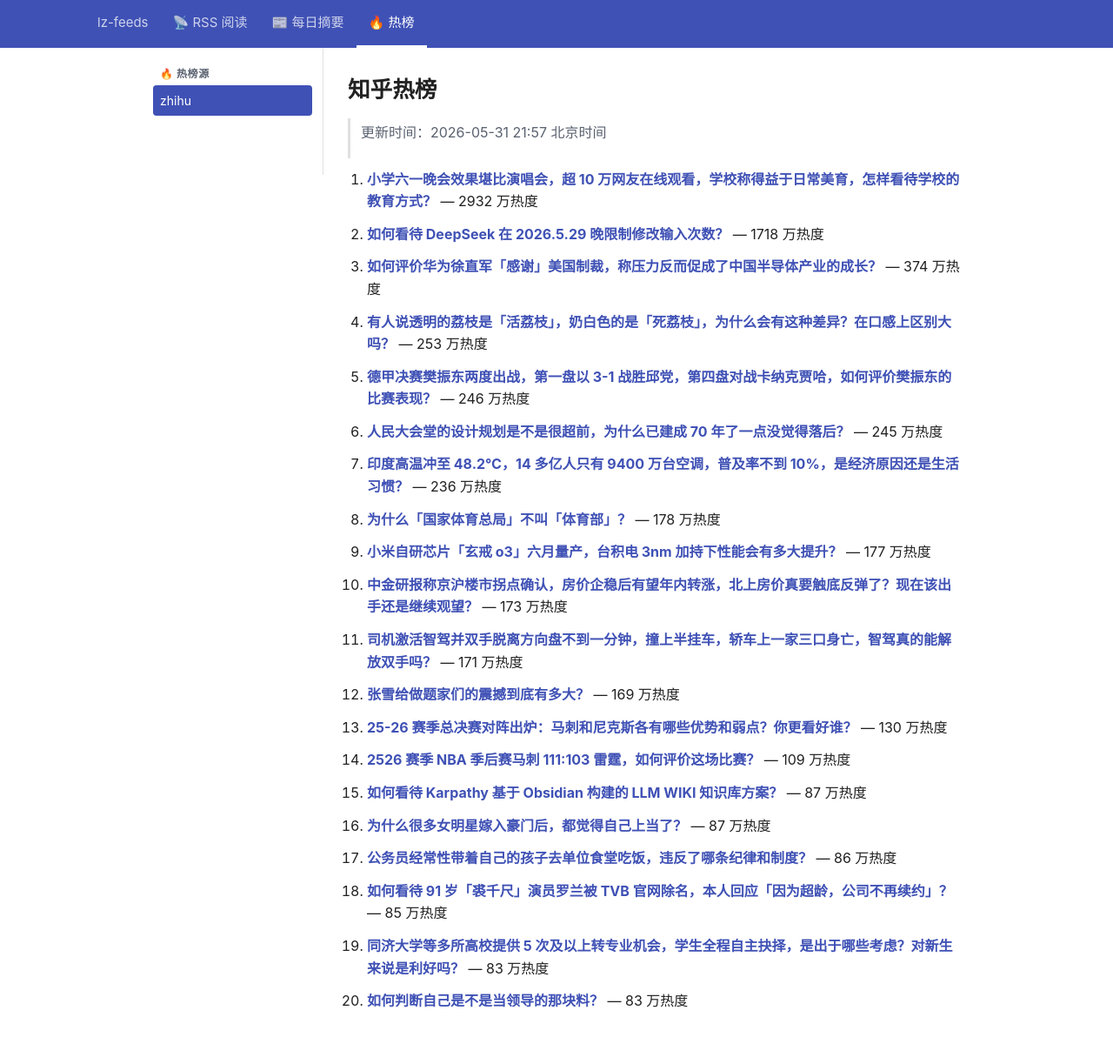
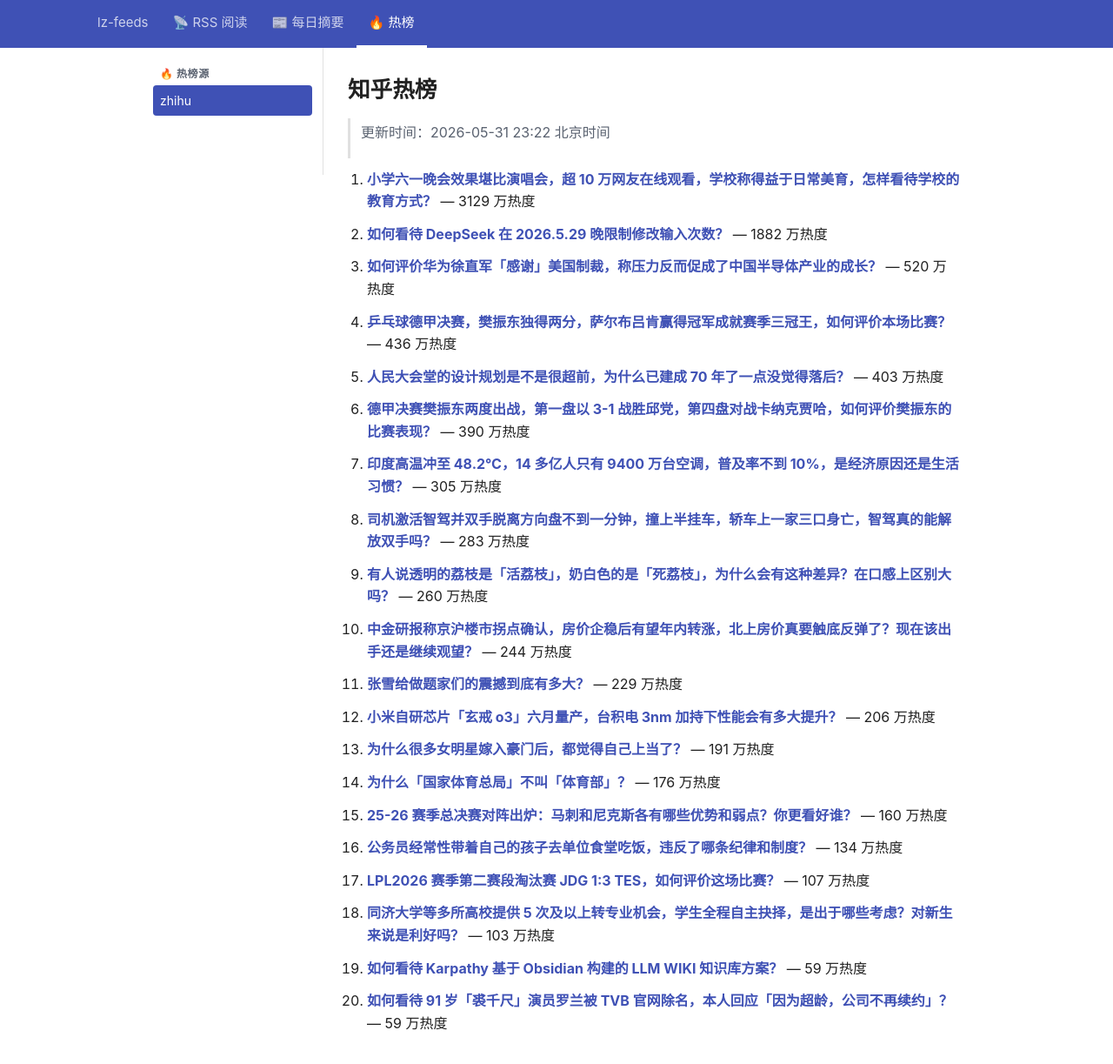
Before and after one commit to lizhang0101/lz-feeds, a Jekyll site: the page built from _hotlist/zhihu.md, in a window 1280 px wide and 1253 px high. Shown: the top 1223 px of the window at 87% size. Built offline with Jekyll 4.4.1, drawn with Linux system fonts in a browser that asks for light colours.

Commit message:
hotlist: 2026-05-31T15:22Z

```diff
--- a/_hotlist/zhihu.md
+++ b/_hotlist/zhihu.md
@@ -1,48 +1,48 @@
 ---
-updated: 2026-05-31 21:57 北京时间
+updated: 2026-05-31 23:22 北京时间
 count: 20
 ---
 
 # 知乎热榜
 
-> 更新时间：2026-05-31 21:57 北京时间
+> 更新时间：2026-05-31 23:22 北京时间
 
-1. **[小学六一晚会效果堪比演唱会，超 10 万网友在线观看，学校称得益于日常美育，怎样看待学校的教育方式？](https://www.zhihu.com/question/2043990135130125315)** — 2932 万热度
+1. **[小学六一晚会效果堪比演唱会，超 10 万网友在线观看，学校称得益于日常美育，怎样看待学校的教育方式？](https://www.zhihu.com/question/2043990135130125315)** — 3129 万热度
 
-2. **[如何看待 DeepSeek 在 2026.5.29 晚限制修改输入次数？](https://www.zhihu.com/question/2043802300246915002)** — 1718 万热度
+2. **[如何看待 DeepSeek 在 2026.5.29 晚限制修改输入次数？](https://www.zhihu.com/question/2043802300246915002)** — 1882 万热度
 
-3. **[如何评价华为徐直军「感谢」美国制裁，称压力反而促成了中国半导体产业的成长？](https://www.zhihu.com/question/2044415469747007658)** — 374 万热度
+3. **[如何评价华为徐直军「感谢」美国制裁，称压力反而促成了中国半导体产业的成长？](https://www.zhihu.com/question/2044415469747007658)** — 520 万热度
 
-4. **[有人说透明的荔枝是「活荔枝」，奶白色的是「死荔枝」，为什么会有这种差异？在口感上区别大吗？](https://www.zhihu.com/question/2043362809816117631)** — 253 万热度
+4. **[乒乓球德甲决赛，樊振东独得两分，萨尔布吕肯赢得冠军成就赛季三冠王，如何评价本场比赛？](https://www.zhihu.com/question/2044507566647006793)** — 436 万热度
 
-5. **[德甲决赛樊振东两度出战，第一盘以 3-1 战胜邱党，第四盘对战卡纳克贾哈，如何评价樊振东的比赛表现？](https://www.zhihu.com/question/2044505844486599158)** — 246 万热度
+5. **[人民大会堂的设计规划是不是很超前，为什么已建成 70 年了一点没觉得落后？](https://www.zhihu.com/question/2040725492324689810)** — 403 万热度
 
-6. **[人民大会堂的设计规划是不是很超前，为什么已建成 70 年了一点没觉得落后？](https://www.zhihu.com/question/2040725492324689810)** — 245 万热度
+6. **[德甲决赛樊振东两度出战，第一盘以 3-1 战胜邱党，第四盘对战卡纳克贾哈，如何评价樊振东的比赛表现？](https://www.zhihu.com/question/2044505844486599158)** — 390 万热度
 
-7. **[印度高温冲至 48.2℃，14 多亿人只有 9400 万台空调，普及率不到 10%，是经济原因还是生活习惯？](https://www.zhihu.com/question/2044427993054017025)** — 236 万热度
+7. **[印度高温冲至 48.2℃，14 多亿人只有 9400 万台空调，普及率不到 10%，是经济原因还是生活习惯？](https://www.zhihu.com/question/2044427993054017025)** — 305 万热度
 
-8. **[为什么「国家体育总局」不叫「体育部」？](https://www.zhihu.com/question/2043401388944791345)** — 178 万热度
+8. **[司机激活智驾并双手脱离方向盘不到一分钟，撞上半挂车，轿车上一家三口身亡，智驾真的能解放双手吗？](https://www.zhihu.com/question/2044378272578932828)** — 283 万热度
 
-9. **[小米自研芯片「玄戒 o3」六月量产，台积电 3nm 加持下性能会有多大提升？](https://www.zhihu.com/question/2043989303341142831)** — 177 万热度
+9. **[有人说透明的荔枝是「活荔枝」，奶白色的是「死荔枝」，为什么会有这种差异？在口感上区别大吗？](https://www.zhihu.com/question/2043362809816117631)** — 260 万热度
 
-10. **[中金研报称京沪楼市拐点确认，房价企稳后有望年内转涨，北上房价真要触底反弹了？现在该出手还是继续观望？](https://www.zhihu.com/question/2043269779943843699)** — 173 万热度
+10. **[中金研报称京沪楼市拐点确认，房价企稳后有望年内转涨，北上房价真要触底反弹了？现在该出手还是继续观望？](https://www.zhihu.com/question/2043269779943843699)** — 244 万热度
 
-11. **[司机激活智驾并双手脱离方向盘不到一分钟，撞上半挂车，轿车上一家三口身亡，智驾真的能解放双手吗？](https://www.zhihu.com/question/2044378272578932828)** — 171 万热度
+11. **[张雪给做题家们的震撼到底有多大？](https://www.zhihu.com/question/2024076423992735283)** — 229 万热度
 
-12. **[张雪给做题家们的震撼到底有多大？](https://www.zhihu.com/question/2024076423992735283)** — 169 万热度
+12. **[小米自研芯片「玄戒 o3」六月量产，台积电 3nm 加持下性能会有多大提升？](https://www.zhihu.com/question/2043989303341142831)** — 206 万热度
 
-13. **[25-26 赛季总决赛对阵出炉：马刺和尼克斯各有哪些优势和弱点？你更看好谁？](https://www.zhihu.com/question/2044402516817965410)** — 130 万热度
+13. **[为什么很多女明星嫁入豪门后，都觉得自己上当了？](https://www.zhihu.com/question/312882174)** — 191 万热度
 
-14. **[2526 赛季 NBA 季后赛马刺 111:103 雷霆，如何评价这场比赛？](https://www.zhihu.com/question/2044331643582822019)** — 109 万热度
+14. **[为什么「国家体育总局」不叫「体育部」？](https://www.zhihu.com/question/2043401388944791345)** — 176 万热度
 
-15. **[如何看待 Karpathy  基于 Obsidian 构建的 LLM WIKI 知识库方案？](https://www.zhihu.com/question/2024074329273411299)** — 87 万热度
+15. **[25-26 赛季总决赛对阵出炉：马刺和尼克斯各有哪些优势和弱点？你更看好谁？](https://www.zhihu.com/question/2044402516817965410)** — 160 万热度
 
-16. **[为什么很多女明星嫁入豪门后，都觉得自己上当了？](https://www.zhihu.com/question/312882174)** — 87 万热度
+16. **[公务员经常性带着自己的孩子去单位食堂吃饭，违反了哪条纪律和制度？](https://www.zhihu.com/question/1998176504153151391)** — 134 万热度
 
-17. **[公务员经常性带着自己的孩子去单位食堂吃饭，违反了哪条纪律和制度？](https://www.zhihu.com/question/1998176504153151391)** — 86 万热度
+17. **[LPL2026 赛季第二赛段淘汰赛 JDG 1:3 TES，如何评价这场比赛？](https://www.zhihu.com/question/2044450135288108263)** — 107 万热度
 
-18. **[如何看待 91 岁「裘千尺」演员罗兰被 TVB 官网除名，本人回应「因为超龄，公司不再续约」？](https://www.zhihu.com/question/2043759208387150458)** — 85 万热度
+18. **[同济大学等多所高校提供 5 次及以上转专业机会，学生全程自主抉择，是出于哪些考虑？对新生来说是利好吗？](https://www.zhihu.com/question/2043707538764559809)** — 103 万热度
 
-19. **[同济大学等多所高校提供 5 次及以上转专业机会，学生全程自主抉择，是出于哪些考虑？对新生来说是利好吗？](https://www.zhihu.com/question/2043707538764559809)** — 83 万热度
+19. **[如何看待 Karpathy  基于 Obsidian 构建的 LLM WIKI 知识库方案？](https://www.zhihu.com/question/2024074329273411299)** — 59 万热度
 
-20. **[如何判断自己是不是当领导的那块料？](https://www.zhihu.com/question/2042351697251545218)** — 83 万热度
+20. **[如何看待 91 岁「裘千尺」演员罗兰被 TVB 官网除名，本人回应「因为超龄，公司不再续约」？](https://www.zhihu.com/question/2043759208387150458)** — 59 万热度
```
